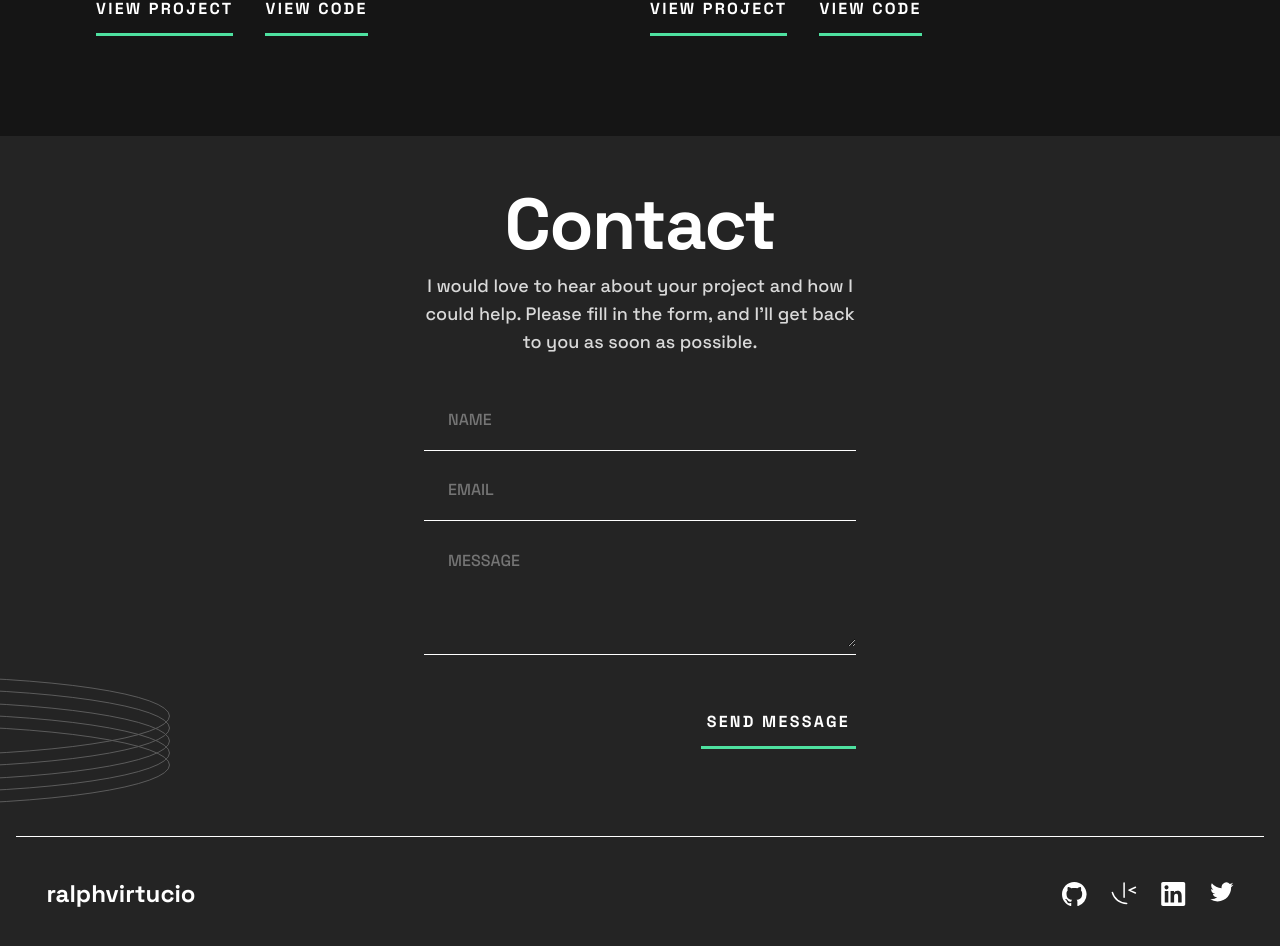
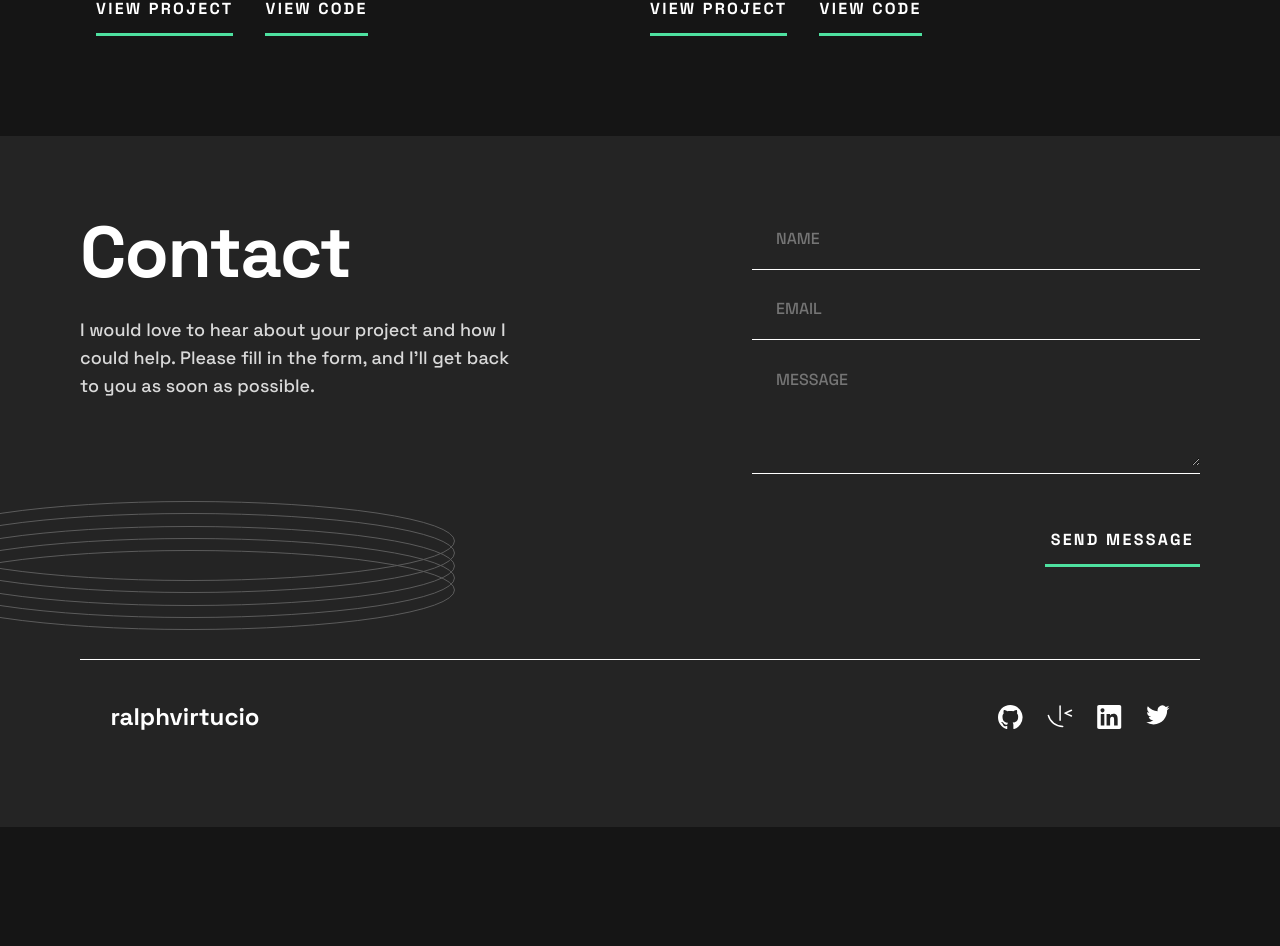
Before and after one commit to ralphvirtucio/my-portfolio, a React (Vite) app: page / in a window 1280 px wide. Shown: the part 3480-4426 px from the top of the page. After the commit the page ends 4307 px from the top, so only its background shows below. Built offline with nearby package versions, Linux system fonts and the light colour scheme.

Commit message:
Implemented Footer desktop design

```diff
--- a/src/components/Contact/Contact.module.css
+++ b/src/components/Contact/Contact.module.css
@@ -3,6 +3,8 @@
   position: relative;
   max-width: 27rem;
   margin-inline: auto;
+  display: grid;
+  grid-template-columns: 1fr;
 
 }
 
@@ -57,3 +59,20 @@
     line-height: var(--lineHeightBody);
   }
 }
+
+@media only screen and (min-width: 64rem) {
+  .contact {
+    grid-template-columns: 1fr 1fr;
+    max-width: 70rem;
+    column-gap: 14rem;
+    padding-block-end: 5.75rem;
+  }
+
+  .contact__heading {
+    margin-block-end: 2.25rem;
+  }
+
+  .contact__content {
+    text-align: start;
+  }
+}
--- a/src/components/Footer/Footer.module.css
+++ b/src/components/Footer/Footer.module.css
@@ -1,7 +1,6 @@
 .footer {
   background-color: var(--neutralColorTwo);
   color: var(--neutralColorFour);
-
 }
 
 .footer__container {
@@ -18,10 +17,9 @@
 
 }
 
-/* @media only screen and (min-width: 64rem) {
+@media only screen and (min-width: 64rem) {
   .footer__container {
-    max-width: 70rem;
-    margin-inline: auto;
-
+    background-position: -10% 65%;
+    padding-block-start: 5.5rem;
   }
-} */
+}
--- a/src/components/Input/TextArea.module.css
+++ b/src/components/Input/TextArea.module.css
@@ -15,3 +15,7 @@
     width: 100%;
   }
 }
+
+@media only screen and (min-width: 64rem) {
+  margin-block-end: 2rem;
+}
--- a/src/components/Projects/Projects.module.css
+++ b/src/components/Projects/Projects.module.css
@@ -22,7 +22,6 @@
   color: var(--neutralColorFour);
   display: grid;
   row-gap: 2.5rem;
-  /* grid-template-columns: repeat(auto-fit, minmax(250px, 1fr)); */
   grid-template-columns: 1fr;
   grid-auto-rows: auto;
 
--- a/src/components/SocialMediaBar/SocialMediaBar.module.css
+++ b/src/components/SocialMediaBar/SocialMediaBar.module.css
@@ -45,3 +45,12 @@
     }
   }
 }
+
+@media only screen and (min-width: 64rem) {
+  .social-media__bar.footer {
+    margin-inline: auto;
+    max-width: 70rem;
+    padding-block-end: 5.75rem;
+
+  }
+}
```
